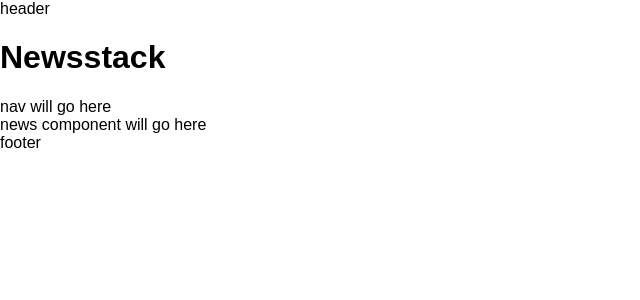
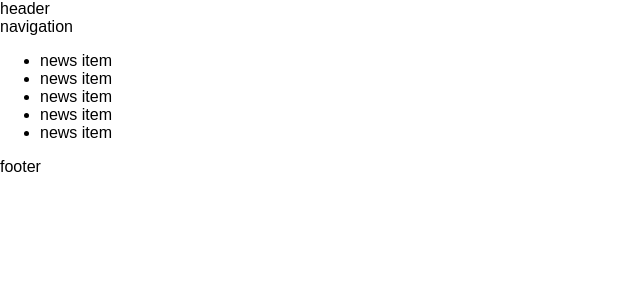
Before and after one commit to Willx54/react-newsstack, a React (Create React App) app: page / in a window 1280 px wide. Shown: the top 300 px of the page, without its empty margins (0-640 px from the left). Built offline with nearby package versions, Linux system fonts and the light colour scheme.

Commit message:
defining basic structure

```diff
--- a/src/App.js
+++ b/src/App.js
@@ -1,14 +1,11 @@
 import React, { Component } from 'react';
+import AppContainer from './containers/AppContainer';
 
 class App extends Component {
   render() {
     return (
       <div>
-        <header>header</header>
-        <h1>Newsstack</h1>
-        <div>nav will go here</div>
-        <div>news component will go here</div>
-        <footer>footer</footer>
+        <AppContainer/>
       </div>
     );
   }
--- /dev/null
+++ b/src/components/organisms/NewsList/NewsList.js
@@ -0,0 +1,17 @@
+import React from 'react';
+
+const NewsList = (props) => {
+    return (
+        <div>
+            <ul>
+                <li>news item</li>
+                <li>news item</li>
+                <li>news item</li>
+                <li>news item</li>
+                <li>news item</li>
+            </ul>
+        </div>
+    );
+}
+
+export default NewsList;
--- /dev/null
+++ b/src/containers/AppContainer.js
@@ -0,0 +1,17 @@
+import React, { Component } from 'react';
+import NewsList from '../components/organisms/NewsList/NewsList';
+
+class AppContainer extends Component {
+  render() {
+    return (
+      <div>
+        <header>header</header>
+        <nav>navigation</nav>
+        <NewsList/>
+        <footer>footer</footer>
+      </div>
+    );
+  }
+}
+
+export default AppContainer;
```
Also changed, not shown: .prettierrc.json (added), 1 other file (tests, documents, lock files or other folders).
